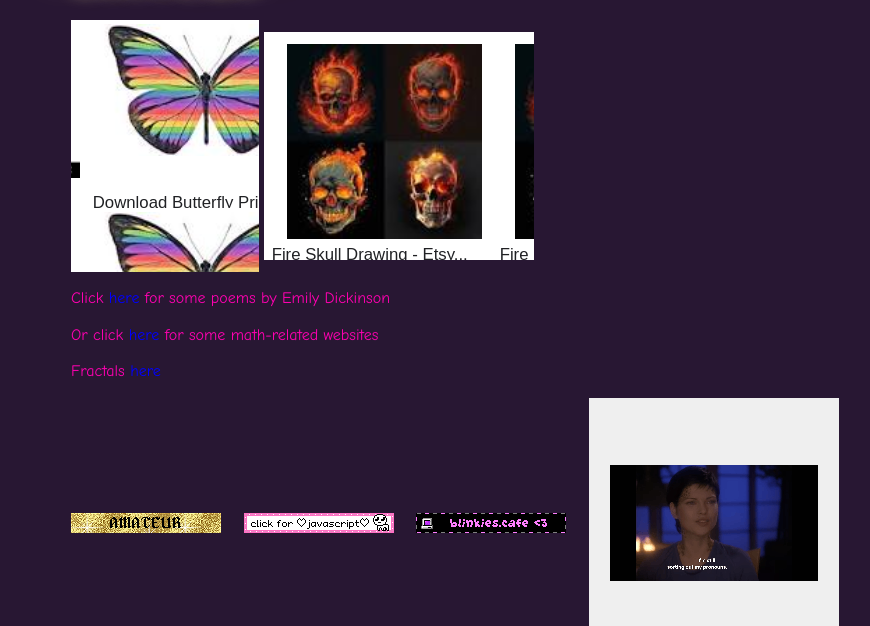
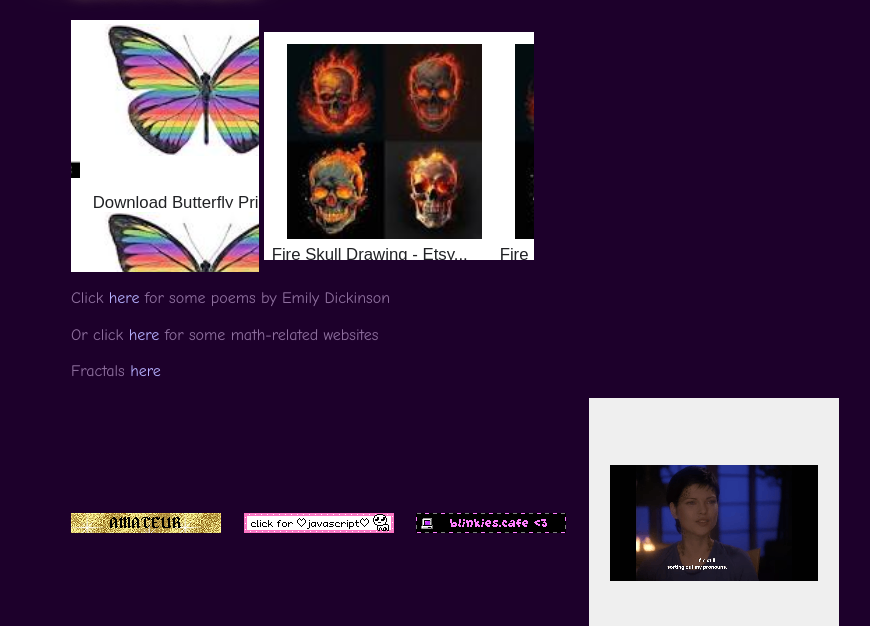
Before and after one commit to homologay/homologay.github.io, a plain HTML site: page index.html in a window 1280 px wide. Shown: the part 174-800 px from the top of the page, without its empty margins (185-1055 px from the left). Drawn offline with Linux system fonts and the light colour scheme.

Commit message:
new colours

```diff
--- a/main.css
+++ b/main.css
@@ -1,26 +1,26 @@
 body {
  font-family: "Comic Sans MS", "Comic Sans", cursive;
- color:#ff01b1;
- background-color:#281733;
- font-size:16px;
- margin:2em auto;
- max-width:800px;
- padding:1em;
- line-height:1.3;
- text-align:justify
+ color: #8f709f;
+ background-color: #1d002b;
+ font-size: 16px;
+ margin: 2em auto;
+ max-width: 800px;
+ padding: 1em;
+ line-height: 1.3;
+ text-align: justify
 }
 
 h1 {
- font-family:Open Sans,Arial;
- color:#ff01b1;
- font-size:32px;
+ font-family: Open Sans,Arial;
+ color: #ff01b1;
+ font-size: 32px;
  text-shadow: 2px 4px 4px rgba(46,91,173,0.6);
 }
 
 h2 {
  font-family: Open Sans, Arial;
  color: #ff01b1;
- font-size:28px;
+ font-size: 28px;
  background-image: -webkit-linear-gradient(top, #111, #ff01b1);
   background-image: -moz-linear-gradient(top, #111, #ff01b1);
   background-image: -ms-linear-gradient(top, #111, #ff01b1);
@@ -32,19 +32,19 @@ html {
 }
 
 a:link {
-  color: blue;
+  color: #b6b0ff;
 }
 
 a:visited {
-  color: purple;
+  color: #eebdff;
 }
 
 a:hover {
-  color: green;
+  color: #ff7538;
 }
 
 a:active {
-  color: red;
+  color: #ff4de6;
 }
 
 a:link, a:visited {
```
